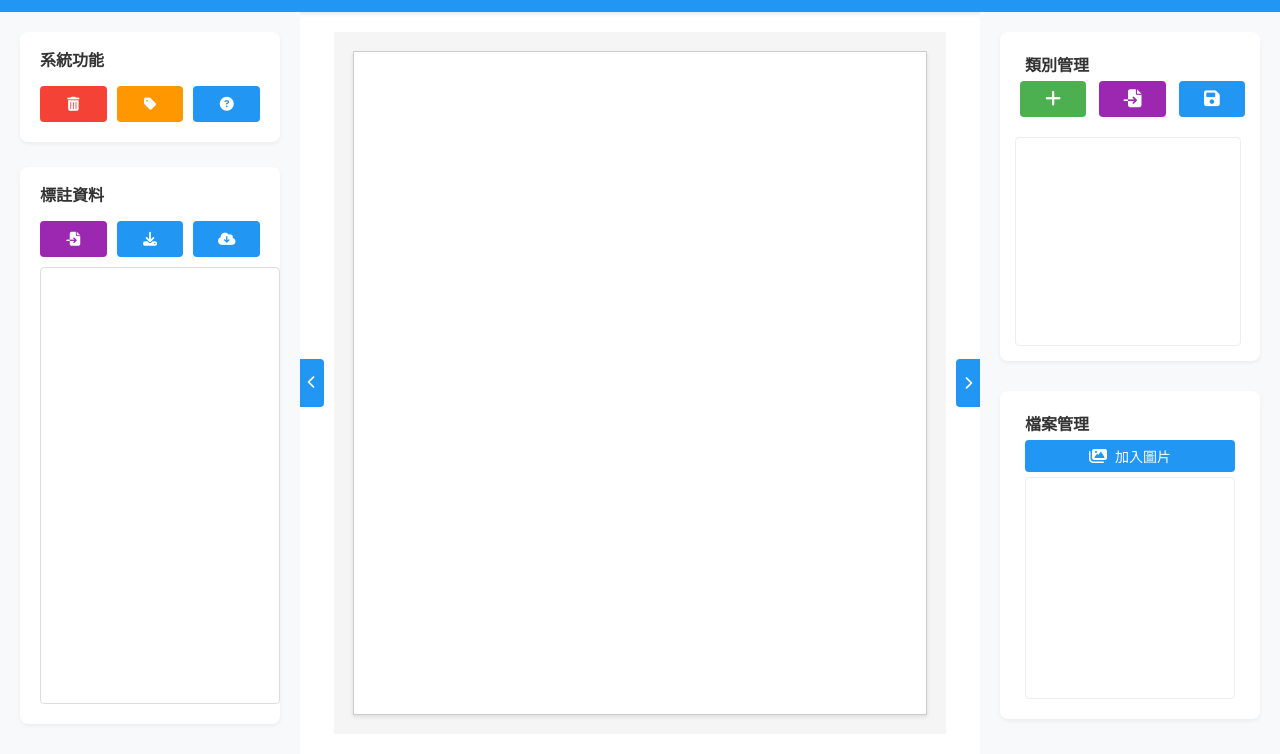
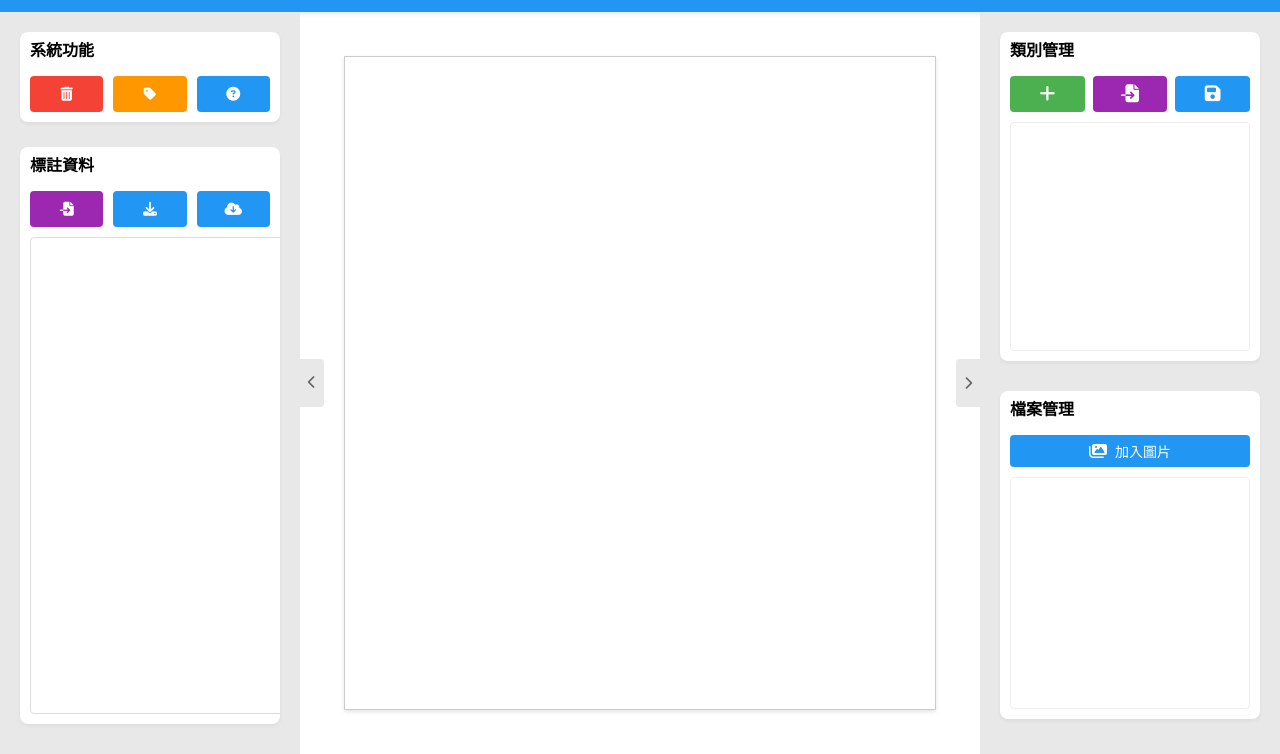
Before and after one commit to vcdemy/yoda, a plain HTML site: page index.html in a window 1280 px wide. Shown: the part 46-800 px from the top of the page. Drawn offline with nearby package versions, Linux system fonts and the light colour scheme.

Commit message:
Update style.css

```diff
--- a/style.css
+++ b/style.css
@@ -8,20 +8,17 @@ body {
     min-width: 600px;
     overflow: hidden;
 }
+
 canvas {
     border: 1px solid #ccc;
     cursor: crosshair;
 }
-/* #controls {
-    margin-top: 10px;
-} */
+
 #image-container {
-    margin: 20px auto;
-    max-width: 90%;
+    margin: 0;
+    max-width: 100%;
 }
-#output {
-    margin-top: 20px;
-}
+
 .class-management, .file-management {
     background: white;
     border-radius: 8px;
@@ -30,20 +27,18 @@ canvas {
     max-width: 800px;
     box-shadow: 0 2px 4px rgba(0,0,0,0.05);
 }
-.class-list, .image-list {
-    max-height: 300px;
-    overflow-y: auto;
-    margin-top: 10px;
-}
+
 .class-input {
     display: flex;
     gap: 8px;
     margin-bottom: 15px;
     justify-content: center;
 }
+
 .class-input input[type="text"] {
     width: 200px;
 }
+
 .class-item, .image-item {
     display: flex;
     align-items: center;
@@ -57,16 +52,6 @@ canvas {
     gap: 8px;
     box-sizing: border-box;
 }
-body {
-    margin: 0;
-    padding: 0;
-    display: flex;
-    flex-direction: column;
-    height: 100vh;
-    font-family: Arial, sans-serif;
-    min-width: 600px;
-    overflow: hidden;
-}
 
 .main-container {
     display: flex;
@@ -78,12 +63,12 @@ body {
     box-sizing: border-box;
 }
 
-/* 左側面板 */
-.left-panel {
+/* 面板基本樣式 */
+.left-panel, .right-panel {
     position: relative;
     width: 300px;
     min-width: 300px;
-    background: #f8f9fa;
+    background: #e8e8e8;
     padding: 20px;
     display: flex;
     flex-direction: column;
@@ -106,21 +91,6 @@ body {
     z-index: 1;
 }
 
-/* 右側面板 */
-.right-panel {
-    position: relative;
-    width: 300px;
-    min-width: 300px;
-    background: #f8f9fa;
-    padding: 20px;
-    display: flex;
-    flex-direction: column;
-    gap: 15px;
-    height: 100%;
-    box-sizing: border-box;
-    transition: transform 0.3s ease;
-    z-index: 2;
-}
 
 #image-container {
     position: absolute;
@@ -131,8 +101,9 @@ body {
     display: flex;
     justify-content: center;
     align-items: center;
-    background: #f5f5f5;
+    background: white;
     padding: 0;
+    margin: 25px;
 }
 
 #canvas {
@@ -166,48 +137,33 @@ body {
     white-space: nowrap;
 }
 
-
-/* 美化按鈕 */
-.action-btn {
-    padding: 4px 8px;
-    margin-left: 5px;
-    border: none;
-    border-radius: 4px;
-    cursor: pointer;
-    color: white;
-}
-
-.action-btn:hover {
-    opacity: 0.8;
-}
-
-/* 面板基本樣式 */
-.left-panel, .right-panel {
-    position: relative;
-    width: 300px;
-    min-width: 300px;
-    background: #f8f9fa;
-    padding: 20px;
-    display: flex;
-    flex-direction: column;
-    gap: 15px;
-    height: 100%;
-    box-sizing: border-box;
-    transition: transform 0.3s ease;
-    z-index: 2;
-}
-
 /* 面板區塊樣式 */
 .panel-section {
     background: white;
     border-radius: 8px;
-    padding: 15px;
+    padding: 0;
     margin-bottom: 15px;
     box-shadow: 0 2px 4px rgba(0,0,0,0.05);
     display: flex;
     flex-direction: column;
     flex: 1;
     min-height: 0;
+}
+
+/* 系統功能區塊樣式 */
+.system-section {
+    flex: 0 0 auto;
+    padding: 0;
+    margin-bottom: 10px;
+    min-height: auto;
+    display: flex;
+    flex-direction: column;
+}
+
+.system-section h3 {
+    margin: 0;
+    padding: 5px 10px;
+    font-size: 16px;
 }
 
 /* 確保檔案列表可以完整顯示 */
@@ -265,11 +221,12 @@ body {
 /* 列表樣式 */
 .class-list, .image-list {
     flex: 1;
+    max-height: 300px;
     overflow-y: auto;
     border: 1px solid #eee;
     border-radius: 4px;
     padding: 4px;
-    margin-right: 4px;
+    margin: 0 10px 10px 10px;
 }
 
 /* 按鈕樣式 */
@@ -288,13 +245,6 @@ body {
 
 .action-btn:hover {
     opacity: 0.9;
-}
-
-/* 標題樣式 */
-h3 {
-    margin: 0 0 15px 0;
-    color: #333;
-    font-size: 16px;
 }
 
 /* 移除舊的類別管理區塊 */
@@ -358,11 +308,11 @@ h3 {
 }
 
 /* 標題樣式 */
-.left-panel h3 {
+/* .left-panel h3 {
     margin: 0;
     padding: 5px 10px;
     width: 100%;
-}
+} */
 
 .main-header {
     background-color: #2196F3;
@@ -405,33 +355,11 @@ h3 {
     height: calc(100vh - 54px); /* 減去 header 的高度 */
 }
 
-/* 修改左側面板的樣式 */
-/* .left-panel {
-    display: flex;
-    flex-direction: column;
-    padding: 20px;
-    box-sizing: border-box;
-} */
-
-/* #controls {
-    width: 100%;
-    display: flex;
-    flex-direction: column;
-    gap: 10px;
-    margin-bottom: 15px;
-}
-
-#controls .action-btn {
-    width: 100%;
-    padding: 8px;
-    margin: 0;
-}
-*/
-
 
 #import-classes {
     background-color: #9C27B0; /* 紫色 */
 }
+
 #import-classes:hover {
     background-color: #7B1FA2;
 }
@@ -443,8 +371,8 @@ h3 {
     transform: translateY(-50%);
     width: 24px;
     height: 48px;
-    background: #2196F3;
-    color: white;
+    background: #e8e8e8;
+    color: #666;
     border: none;
     cursor: pointer;
     z-index: 3;
@@ -487,7 +415,6 @@ h3 {
 
 /* 當面板收起時調整中間面板的大小 */
 .left-panel.collapsed ~ .center-panel {
-    /* margin-left: 24px; */
     margin-left: 0px;
     flex: 1;
 }
@@ -782,9 +709,7 @@ h3 {
     border: 1px solid #eee;
     border-radius: 4px;
     padding: 4px;
-    /* margin-right: 4px; */
-    margin: 5px 10px;
-    /* margin-bottom: 20px; */
+    margin: 0 10px 10px;
 }
 
 /* 自定義捲動條樣式 */
@@ -840,6 +765,7 @@ h3 {
 .panel-section h3 {
     margin: 0;
     padding: 5px 10px;
+    font-size: 16px;
 }
 
 /* 修改按鈕顏色樣式 */
@@ -865,7 +791,8 @@ h3 {
 .class-buttons {
     display: flex;
     gap: 8px;
-    margin-bottom: 10px;
+    /* margin-bottom: 10px; */
+    margin: 10px 10px;
 }
 
 /* 類別按鈕樣式 */
@@ -967,23 +894,6 @@ h3 {
     font-size: 18px;
 }
 
-
-/* 系統功能區塊樣式 */
-.system-section {
-    flex: 0 0 auto;
-    padding: 0;
-    margin-bottom: 10px;
-    min-height: auto;
-    display: flex;
-    flex-direction: column;
-}
-
-.system-section h3 {
-    margin: 0;
-    padding: 5px 10px;
-    font-size: 16px;
-}
-
 /* 系統功能按鈕容器 */
 .system-buttons,
 .annotation-buttons {
@@ -1017,7 +927,7 @@ h3 {
     align-items: center;
     justify-content: center;
     gap: 8px;
-    margin: 0 10px;
+    margin: 10px 10px;
     font-size: 14px;
     width: calc(100% - 20px);
 }
@@ -1054,22 +964,6 @@ h3 {
 /* 調整標註按鈕群組的間距 */
 .annotation-buttons {
     margin-bottom: 8px;
-}
-
-/* 系統功能區塊樣式 */
-.system-section {
-    flex: 0 0 auto;
-    padding: 10px;
-    margin-bottom: 10px;
-    min-height: auto;
-    display: flex;
-    flex-direction: column;
-}
-
-.system-section h3 {
-    margin: 0;
-    padding: 5px 10px;
-    font-size: 16px;
 }
 
 /* 所有按鈕群組的共同樣式 */
```
